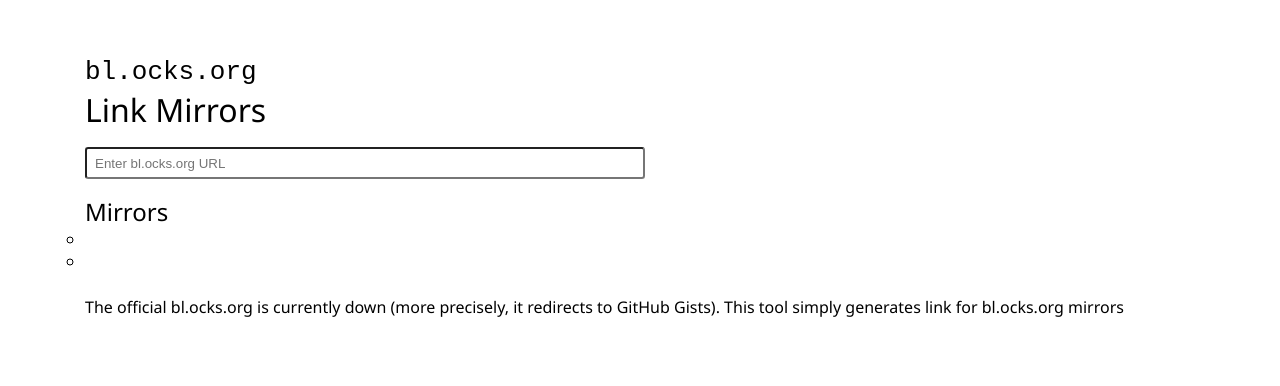
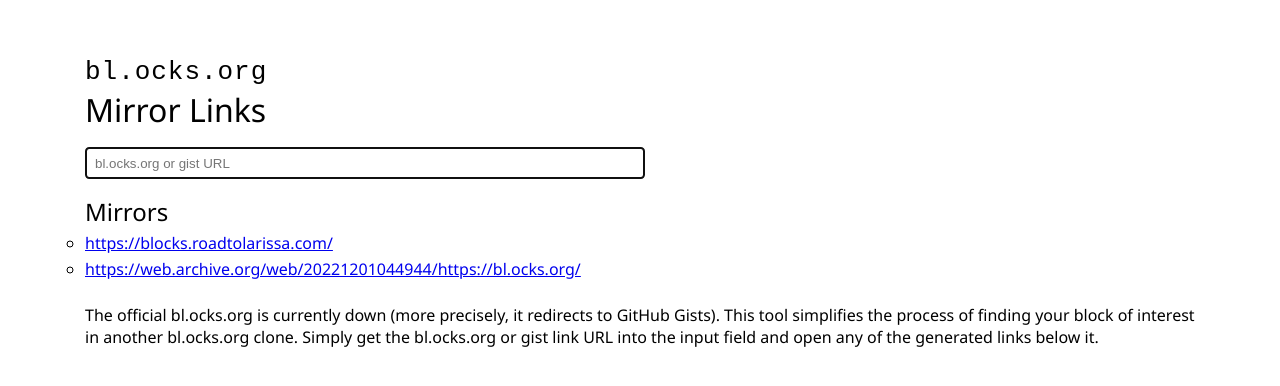
Before and after one commit to waseemmedhat/blocks-mirror-links, a SvelteKit app: page / in a window 1280 px wide. Shown: the top 386 px of the page. Built offline with nearby package versions, Linux system fonts and the light colour scheme.

Commit message:
js logic

```diff
--- a/src/routes/+page.svelte
+++ b/src/routes/+page.svelte
@@ -1,17 +1,49 @@
+<script>
+	import { onMount } from 'svelte';
+
+	const urlRoots = [
+		'https://blocks.roadtolarissa.com/',
+		'https://web.archive.org/web/20221201044944/https://bl.ocks.org/'
+	];
+
+	let urls = urlRoots;
+
+	let input;
+	onMount(() => input.focus());
+
+	const blocksRoot = 'https://bl.ocks.org/';
+	const gistRoot = 'https://gist.github.com/';
+
+	const updateLinks = (e) => {
+		const url = e.target.value.replace(blocksRoot, '').replace(gistRoot, '');
+		urls = urlRoots.map((urlRoot) => urlRoot + url);
+	};
+</script>
+
+<svelte:head><title>bl.ocks.org Mirror Links</title></svelte:head>
+
 <div class="container">
-	<h1><code>bl.ocks.org</code><br />Link Mirrors</h1>
+	<h1><code>bl.ocks.org</code><br />Mirror Links</h1>
 
-	<input type="text" placeholder="Enter bl.ocks.org URL" />
+	<input
+		type="text"
+		placeholder="bl.ocks.org or gist URL"
+		bind:this={input}
+		on:input={updateLinks}
+	/>
 
 	<h2>Mirrors</h2>
 	<ul>
-		<li />
-		<li />
+		{#each urls as url}
+			<li><a href={url} target="_blank" rel="noreferrer">{url}</a></li>
+		{/each}
 	</ul>
 
 	<p>
 		The official bl.ocks.org is currently down (more precisely, it redirects to GitHub Gists). This
-		tool simply generates link for bl.ocks.org mirrors
+		tool simplifies the process of finding your block of interest in another bl.ocks.org clone.
+		Simply get the bl.ocks.org or gist link URL into the input field and open any of the generated
+		links below it.
 	</p>
 </div>
 
@@ -25,6 +57,10 @@
 	h1,
 	h2 {
 		font-weight: 400;
+	}
+
+	code {
+		letter-spacing: 0.06rem;
 	}
 
 	input {
@@ -41,5 +77,6 @@
 
 	li {
 		list-style-type: circle;
+		margin: 0.25rem 0;
 	}
 </style>
```
